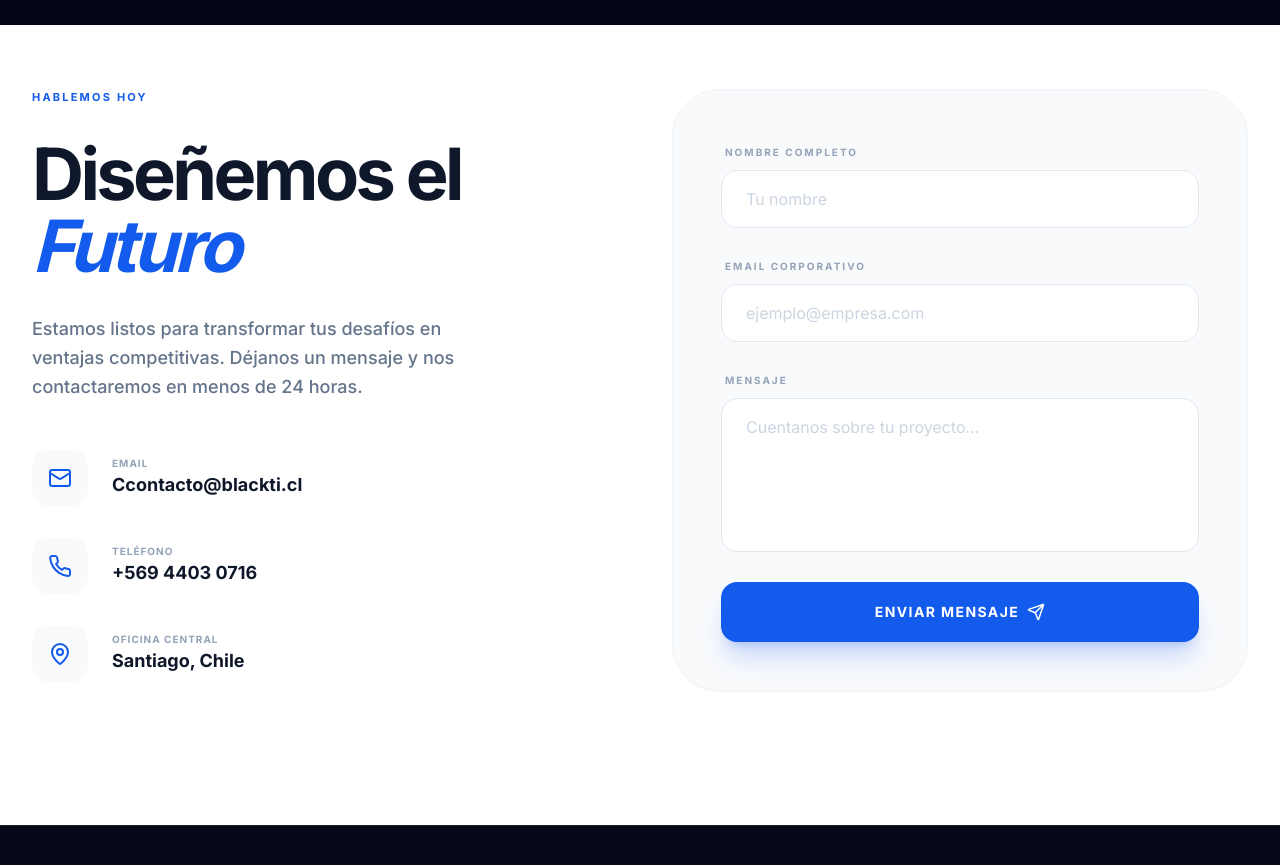
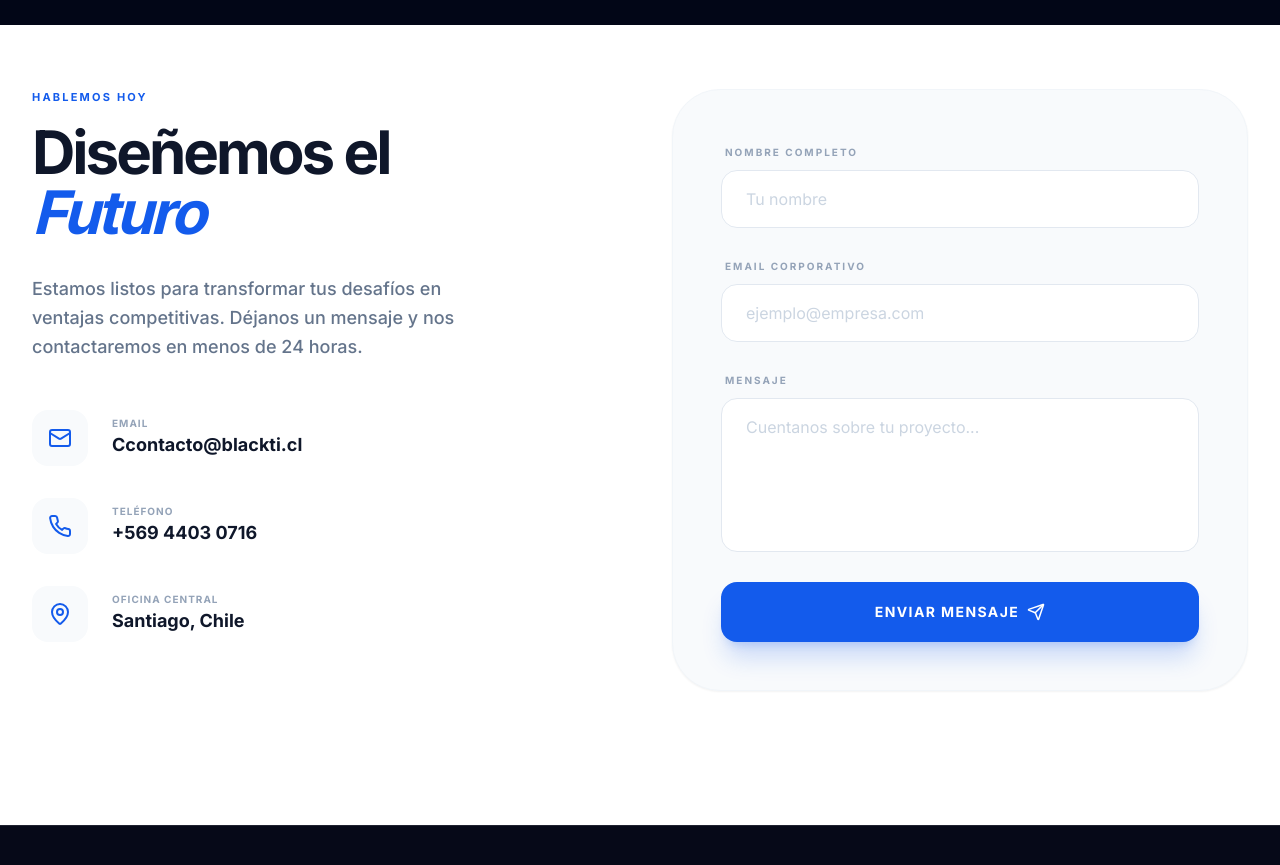
Before and after one commit to asinomas/paginaultima, a React (Vite) app in the folder Pagina_ultima/: page / in a window 1280 px wide. Shown: the part 8160-9025 px from the top of the page. Built offline with nearby package versions, Linux system fonts and the light colour scheme; no server answers.

Commit message:
Update ContactDetail.tsx

```diff
--- a/Pagina_ultima/src/components/ContactDetail.tsx
+++ b/Pagina_ultima/src/components/ContactDetail.tsx
@@ -28,15 +28,14 @@ const ContactDetail: React.FC = () => {
           {/* COLUMNA IZQUIERDA: ESTILO "EXCELENCIA OPERATIVA" APLICADO */}
           <div className="lg:sticky lg:top-32">
             {/* Texto ajustado a 11px para ser más pequeño y elegante */}
-            <h4 className="text-[#135bec] font-bold uppercase tracking-[0.2em] text-[11px] mb-8">
+            <h4 className="text-[#135bec] font-bold uppercase tracking-[0.2em] text-[11px] mb-4">
               Hablemos hoy
             </h4>
 
-
-              <h1 className="text-5xl lg:text-7xl font-black text-slate-900 leading-[1.1] mb-8 tracking-tighter">
+            <h2 className="text-5xl lg:text-6xl font-black text-slate-900 mb-8 tracking-tighter leading-tight">
               Diseñemos el <br />
               <span className="text-[#135bec] italic">Futuro</span>
-            </h1>
+            </h2>
 
             <p className="text-slate-500 text-lg mb-12 max-w-md leading-relaxed font-medium">
               Estamos listos para transformar tus desafíos en ventajas competitivas. Déjanos un mensaje y nos contactaremos en menos de 24 horas.
```
